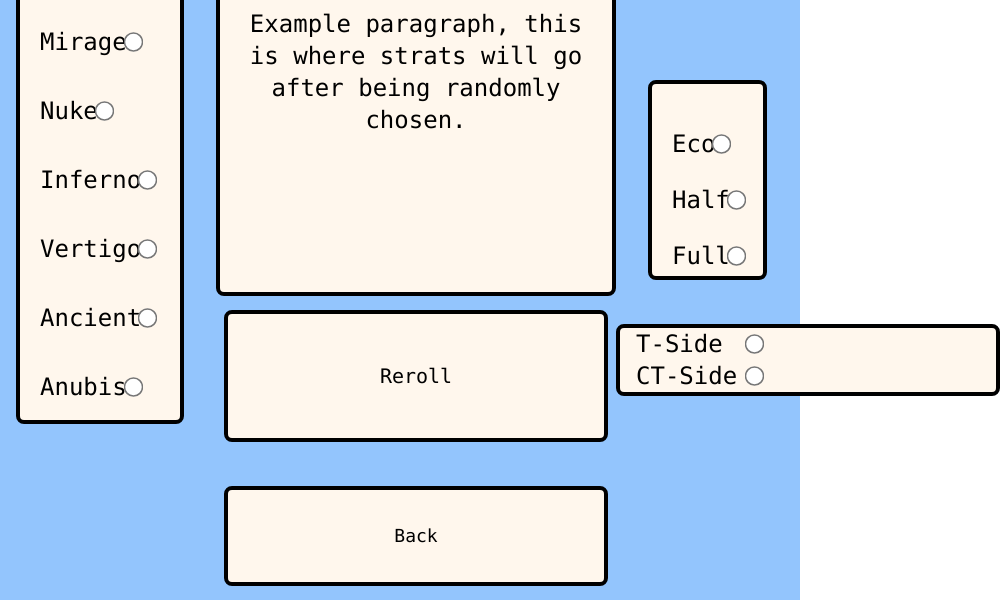
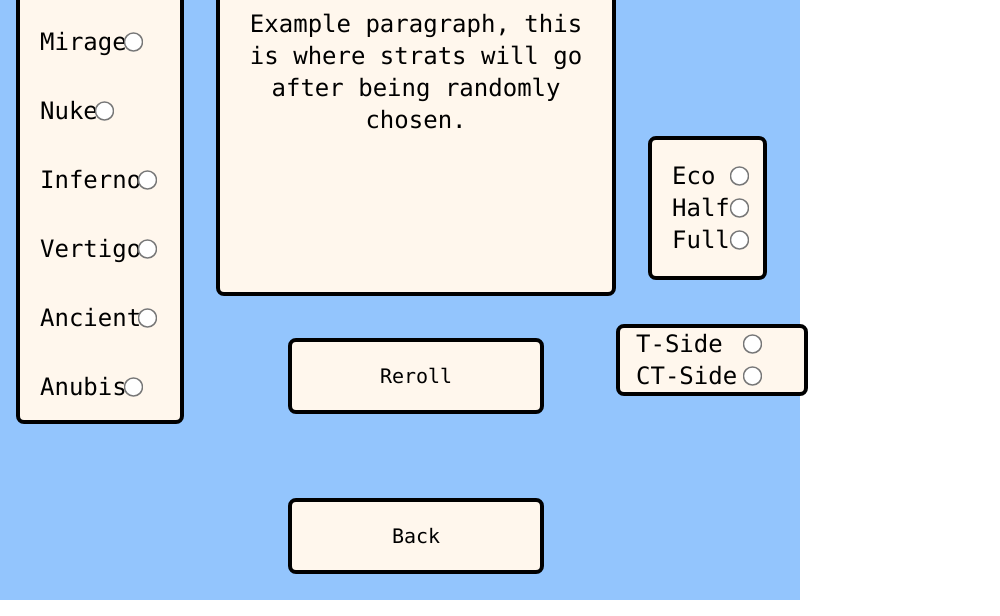
Before and after one commit to CamCalhoun/CS2StratRoulette, an Electron app: page stratRoulette.html in a window 800 px wide. Shown: the part 200-816 px from the top of the page, 1000 px wide, since content can reach past the window. Drawn offline with Linux system fonts and the light colour scheme.

Commit message:
breakpoints added, need more for title, stratbox, and map selector

```diff
--- a/stratRoulette.html
+++ b/stratRoulette.html
@@ -56,10 +56,11 @@
 			</p>
 		</div>
 
-		<!--Buy selector -->
+		<!--Buy selector-->
 		<div class="row-start-2 col-start-3 mx-12 grid place-items-end">
-			<div class="bg-orange-50 border-4 rounded-lg border-black w-full h-1/2">
-				<div class="flex flex-col m-5 text-2xl  justify-evenly w-1/3 h-full">
+			<div class="bg-orange-50 border-4 rounded-lg border-black w-full lg:h-1/2 md:1/3">
+				<div
+					class="flex flex-col m-5 md:text-2xl lg:text-3xl  xl:text-4xl justify-evenly lg:w-1/3 md:w-2/3 lg:h-full md:h-2/3">
 					<div class="flex justify-between"> <label for="eco">Eco</label>
 						<input type="radio" id="eco" name="buys" value="eco" class="p-2 scale-150" />
 					</div>
@@ -77,14 +78,17 @@
 
 		<!--Reroll button-->
 		<div class="row-start-3 col-start-2 h-full w-full grid place-items-center m-4">
-			<p class="text-black bg-orange-50 border-4 rounded-lg border-black p-12 w-96 text-center text-xl">Reroll
+			<p
+				class="text-black bg-orange-50 border-4 rounded-lg border-black lg:p-8 md:p-5 lg:w-96 md:w-64 text-center md:text-xl lg:text-3xl">
+				Reroll
 			</p>
 		</div>
 
 		<!--Side selector-->
 		<div class="row-start-3 col-start-3 m-4 grid place-items-center">
-			<div class="bg-orange-50 border-4 rounded-lg border-black w-96">
-				<div class="flex flex-col text-2xl justify-evenly h-full w-1/3 mx-4">
+			<div class="bg-orange-50 border-4 rounded-lg border-black lg:w-96 md:w-48">
+				<div
+					class="flex flex-col text-2xl lg:text-3xl  xl:text-4xl justify-evenly h-full xl:w-1/2 lg:w-1/3 md:w-2/3 mx-4">
 					<div class="flex justify-between"> <label for="tside">T-Side</label>
 						<input type="radio" id="tside" name="side" value="tside" class="p-2 scale-150" />
 					</div>
@@ -98,7 +102,7 @@
 		<!--Back button-->
 		<div class="row-start-4 col-start-2 h-full w-full grid place-items-center m-4">
 			<a href="index.html"
-				class="text-black bg-orange-50 border-4 rounded-lg border-black p-8 w-96 text-center text-lg">
+				class="text-black bg-orange-50 border-4 rounded-lg border-black lg:p-8 md:p-5 lg:w-96 md:w-64 text-center md:text-xl lg:text-3xl">
 				Back
 			</a>
 		</div>
```
Also changed, not shown: output.css.
